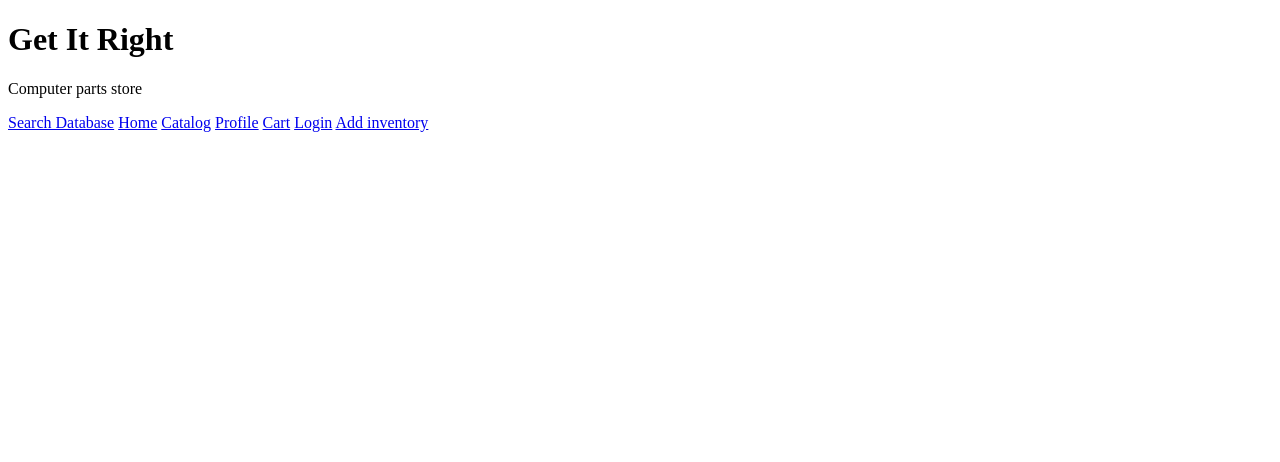
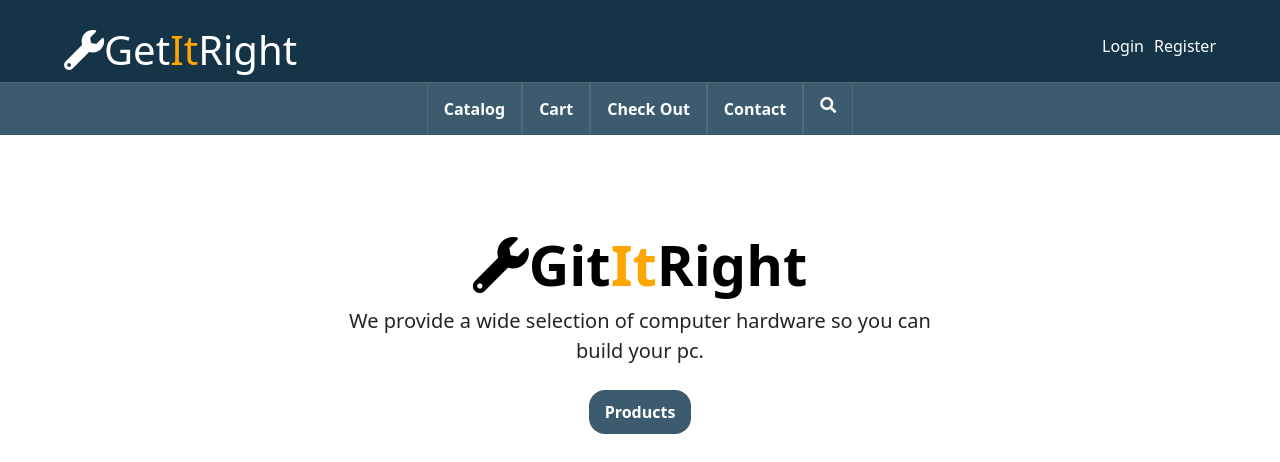
Before and after one commit to SunCh1p/Database-Project, a Flask app: page / in a window 1280 px wide. Shown: the top 462 px of the page. Before the commit the page ends 132 px from the top, so only its background shows below. Run offline with Flask 3, Linux system fonts and the light colour scheme; data that the repository does not hold is empty; some libraries are stand-ins or nearby versions; grey boxes are pictures that could not be loaded.

Commit message:
added css styling to index.html

```diff
--- /dev/null
+++ b/Flask/static/styles.css
@@ -0,0 +1,113 @@
+/*Color Pallete*/
+:root{
+    --DarkBlue: #153448;
+    --LightBlue: #3C5B6F;
+    --BorderLightBlue: #536a79;
+}
+html{
+    background-color: var(--DarkBlue);
+}
+body{
+    font-family:Arial, sans-serif;
+}
+.container{
+    padding-right:0;
+    padding-left:0;
+    display:flex;
+    flex-direction:column;
+}
+
+
+/*Navigation Bar Styling*/
+/*Upper section*/
+.Logo{
+    text-decoration:none;
+    color:white;
+}
+.NavBarHeader{
+    margin:0px;
+    padding-top:2%;
+    padding-left:5%;
+    padding-right:5%;
+    display:flex;
+    justify-content:space-between;
+    background-color:var(--DarkBlue);
+    color:white;
+}
+span{
+    color:orange;
+}
+.navAccount{
+    display:flex;
+    align-items:center;
+    justify-content: center;
+}
+.navAccount>li{
+    list-style-type:none;
+    margin-left:10px;
+}
+.navAccount>li>*{
+    text-decoration:none;
+    color:white;
+    float: center;
+}
+
+.regisButton:hover{
+    color:orange;
+    text-decoration:underline;
+}
+
+
+/*Lower section*/
+.NavBar{
+    margin:0px;
+    padding:0px;
+    background-color: var(--LightBlue);
+    overflow:hidden;
+}
+.NavBar>*{
+    display:flex;
+    justify-content:center;
+    list-style-type: none;
+    margin: 0;
+    padding:0;
+    border-top: 1px solid var(--BorderLightBlue);
+}
+
+.NavBarButton{
+    text-decoration: none;
+    color:white;
+    padding: 14px 16px;
+    font-weight: 600;
+    float: center;
+    text-align:center;
+    background-color: var(--LightBlue);
+    border-left:1px solid var(--BorderLightBlue);
+    border-right:1px solid var(--BorderLightBlue);
+    transition: background-color 0.2s ease;
+}
+.NavBarButton:hover{
+    background-color: var(--BorderLightBlue);
+}
+
+.HeroButton{
+    background-color: var(--LightBlue);
+    color:white;
+    font-weight:bold;
+    padding:10px 16px;
+    border: none;
+    border-radius: 16px;
+    transition: background-color 0.2s ease;
+    width: auto;
+}
+.HeroButton:hover{
+    background-color: var(--BorderLightBlue);
+}
+
+.footer-top{
+    background-color: var(--LightBlue);
+}
+.footer{
+    background-color: var(--DarkBlue);
+    color:white;
+}
--- a/Flask/templates/index.html
+++ b/Flask/templates/index.html
@@ -3,30 +3,56 @@
     <head>
         <meta charset="UTF-8">
         <meta name="viewport" content="width=device-width, initial-scale=1.0">
-        <title>Hello</title>
+        <title>Get It Right</title>
+        <link rel="stylesheet" type="text/css" href="{{ url_for('static', filename='styles.css') }}">
+        <link rel="stylesheet" href="https://cdnjs.cloudflare.com/ajax/libs/font-awesome/5.15.4/css/all.min.css">
+        <link href="https://cdn.jsdelivr.net/npm/bootstrap@5.3.3/dist/css/bootstrap.min.css" rel="stylesheet" integrity="sha384-QWTKZyjpPEjISv5WaRU9OFeRpok6YctnYmDr5pNlyT2bRjXh0JMhjY6hW+ALEwIH" crossorigin="anonymous">
     </head>
     <body>
-        <h1>Get It Right</h1>
-        <p>Computer parts store</p>
-        <!--Temporary thing-->
-        <a href = './form'>Search Database</a>
+        <div class = "NavBarHeader">
+            <h1><a href = "./" class="Logo"><i class="fa fa-wrench" aria-hidden="true"></i>Get<span>It</span>Right</a></h1>
+            <ul class="navAccount">
+                <li><a href = "./" class="regisButton">Login</a></li>
+                <li><a href = "./" class="regisButton">Register</a></li>
+            </ul>
+        </div>
 
-        <!--Home page of the website ProCowTipper-->
-        <a href = './'>Home</a>
+        <div class = "NavBar">
+            <ul>
+                <a href = "./catalog" class="NavBarButton">Catalog</a>
+                <a href = "./" class="NavBarButton">Cart</a>
+                <a href = "./" class="NavBarButton">Check Out</a></li>
+                <a href = "./" class="NavBarButton">Contact</a>
+                <i class="fa fa-search NavBarButton" aria-hidden="true"></i>
+            </ul>
+        </div>
 
-        <!--Each product shows compatibility with others and other information regarding product Albaraa-->
-        <a href = './catalog'>Catalog</a>
+        <!--Hero Section-->
+        <div class="px-4 pt-5 my-5 text-center border-bottom">
+            <h1 class="display-4 fw-bold text-body-emphasis"><i class="fa fa-wrench" aria-hidden="true"></i>Git<span>It</span>Right</h1>
+            <div class="col-lg-6 mx-auto">
+                <p class="lead mb-4">We provide a wide selection of computer hardware so you can build your pc.</p>
+                <div class="d-grid gap-2 d-sm-flex justify-content-sm-center mb-5">
+                <button type="button" class="HeroButton">Products</button>
+                </div>
+            </div>
+            <div class="overflow-hidden" style="max-height: 30vh;">
+                <div class="container px-5">
+                <img src="bootstrap-docs.png" class="img-fluid mx-auto border rounded-3 shadow-lg mb-4" alt="Example image" width="700" height="500" loading="lazy">
+                </div>
+            </div>
+        </div>
 
-        <!--Shows information about you, and option to add payment method-->
-        <a href = './'>Profile</a>
-
-        <!--Cart shows compatibility, cost of items in cart, add payment method, and ability to purchase-->
-        <a href = './'>Cart</a>
-
-        <!--Allows login, if no account, allows registration ProCowTipper-->
-        <a href = './'>Login</a>
-
-        <!--For Admin, add inventory as needed Albaraa-->
-        <a href = './'>Add inventory</a>
+        <!--Footer-->
+        <footer class="py-3 my-4 footer">
+            <ul class="nav justify-content-center border-bottom pb-3 mb-3 footer-top">
+              <li class="nav-item"><a href="#" class="nav-link px-2 text-white">Home</a></li>
+              <li class="nav-item"><a href="#" class="nav-link px-2 text-white">Features</a></li>
+              <li class="nav-item"><a href="#" class="nav-link px-2 text-white">Pricing</a></li>
+              <li class="nav-item"><a href="#" class="nav-link px-2 text-white">FAQs</a></li>
+              <li class="nav-item"><a href="#" class="nav-link px-2 text-white">About</a></li>
+            </ul>
+            <p class="text-center text-white">© 2024 GetItRight</p>
+        </footer>
     </body>
 </html>
```
Also changed, not shown: Flask/css/style.css (deleted), Flask/login.py (added).
